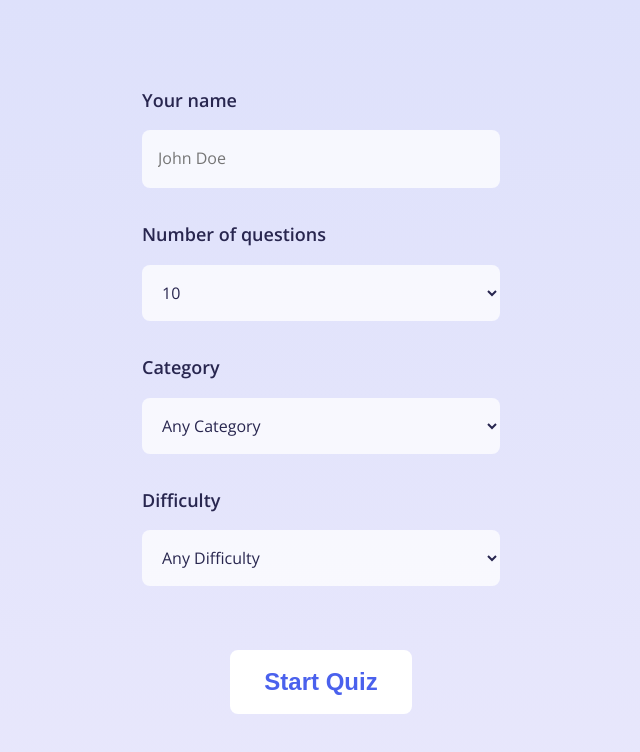
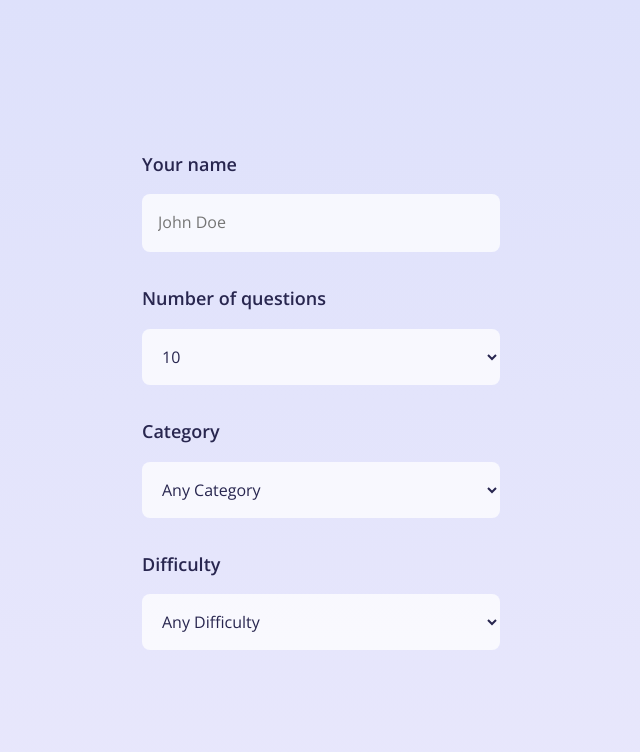
Before and after one commit to goranstevanovic/trivia-quiz-time, a React (Vite) app: page / in a window 1280 px wide. Both pictures are taken after a click on the button "Let's Play". Shown: the top 752 px of the page, without its empty margins (319-959 px from the left). Built offline with nearby package versions, Linux system fonts and the light colour scheme.

Commit message:
Remove Start Screen button

```diff
--- a/src/components/SettingsScreen/index.tsx
+++ b/src/components/SettingsScreen/index.tsx
@@ -1,23 +1,10 @@
-import { useQuiz } from '../../contexts/QuizContext';
-import Button from '../Button';
 import SettingsForm from '../SettingsForm';
 import styles from './SettingsScreen.module.css';
 
 export default function SettingsScreen() {
-  const { dispatch } = useQuiz();
-
   return (
     <div className={styles.settingsScreen}>
       <SettingsForm />
-      <Button
-        onClick={() => {
-          if (dispatch) {
-            dispatch({ type: 'startQuiz' });
-          }
-        }}
-      >
-        Start Quiz
-      </Button>
     </div>
   );
 }
```
